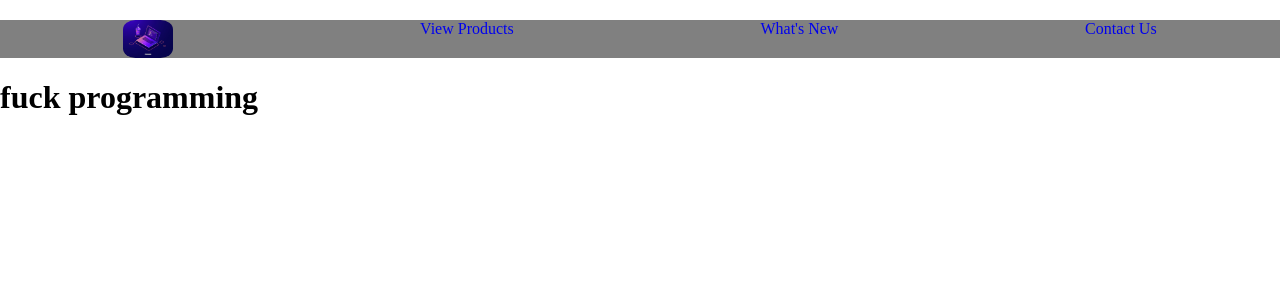
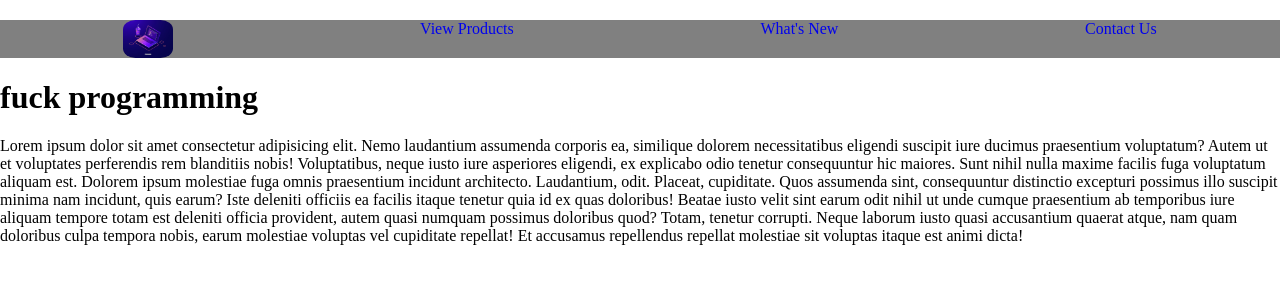
Before and after one commit to aungthegeek/justTesting, a plain HTML site: page index.html in a window 1280 px wide. Drawn offline with Linux system fonts and the light colour scheme.

Commit message:
paragraph added

```diff
--- a/index.html
+++ b/index.html
@@ -18,6 +18,11 @@
 
 
     <h1>fuck programming</h1>
+    <p>Lorem ipsum dolor sit amet consectetur adipisicing elit. Nemo laudantium assumenda corporis ea, similique dolorem necessitatibus eligendi suscipit iure ducimus praesentium voluptatum? Autem ut et voluptates perferendis rem blanditiis nobis!
+    Voluptatibus, neque iusto iure asperiores eligendi, ex explicabo odio tenetur consequuntur hic maiores. Sunt nihil nulla maxime facilis fuga voluptatum aliquam est. Dolorem ipsum molestiae fuga omnis praesentium incidunt architecto.
+    Laudantium, odit. Placeat, cupiditate. Quos assumenda sint, consequuntur distinctio excepturi possimus illo suscipit minima nam incidunt, quis earum? Iste deleniti officiis ea facilis itaque tenetur quia id ex quas doloribus!
+    Beatae iusto velit sint earum odit nihil ut unde cumque praesentium ab temporibus iure aliquam tempore totam est deleniti officia provident, autem quasi numquam possimus doloribus quod? Totam, tenetur corrupti.
+    Neque laborum iusto quasi accusantium quaerat atque, nam quam doloribus culpa tempora nobis, earum molestiae voluptas vel cupiditate repellat! Et accusamus repellendus repellat molestiae sit voluptas itaque est animi dicta!</p>
 
 </body>
 </html>
```
